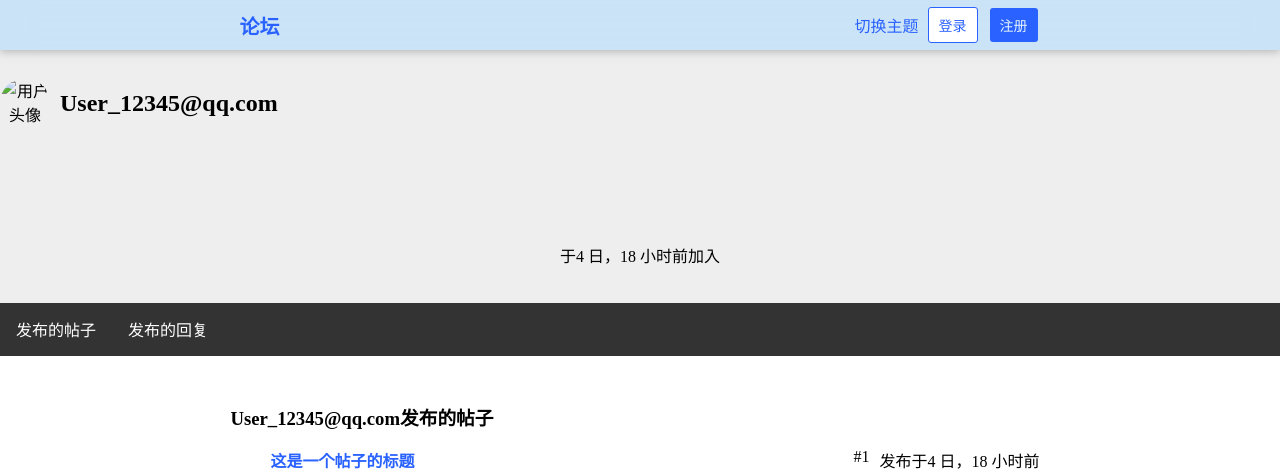
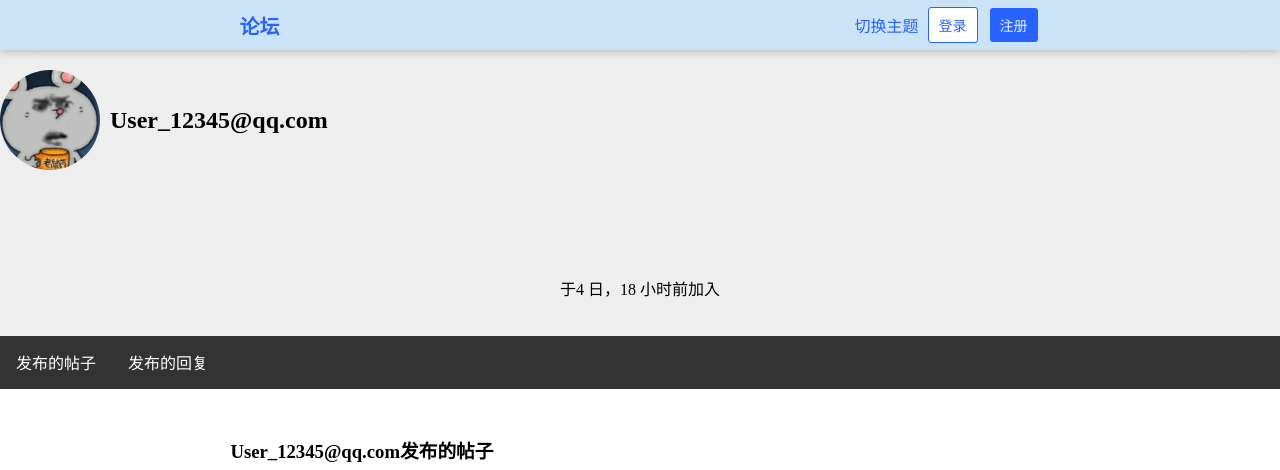
Before and after one commit to icyyoung719/Fourm, a Django app: a page that uses HustRava_app/templates/user.html in a window 1280 px wide. Shown: the top 470 px of the page. Run offline with Django 4.2, Linux system fonts and the light colour scheme; data comes from the database, SQL or seed files in the repository.

Commit message:
更改头像尺寸

```diff
--- a/HustRava_app/templates/user.html
+++ b/HustRava_app/templates/user.html
@@ -65,7 +65,7 @@ ul.navbar li a:hover {
         </header>
             <div id="main">
                 <div class="banner" style="display: flex; align-items: center;">
-					<img src=""../static/images/user.jpg" alt="用户头像" style="width: 50px; height: 50px; border-radius: 50%; margin-right: 10px;">
+					<img src="../static/images/user.jpg" alt="用户头像" style="width: 100px; height: 100px; border-radius: 50%; margin-right: 10px;">
                     <h2>{{ user.name }}</h2>
 					</div>
 				<div  class="banner">
```
